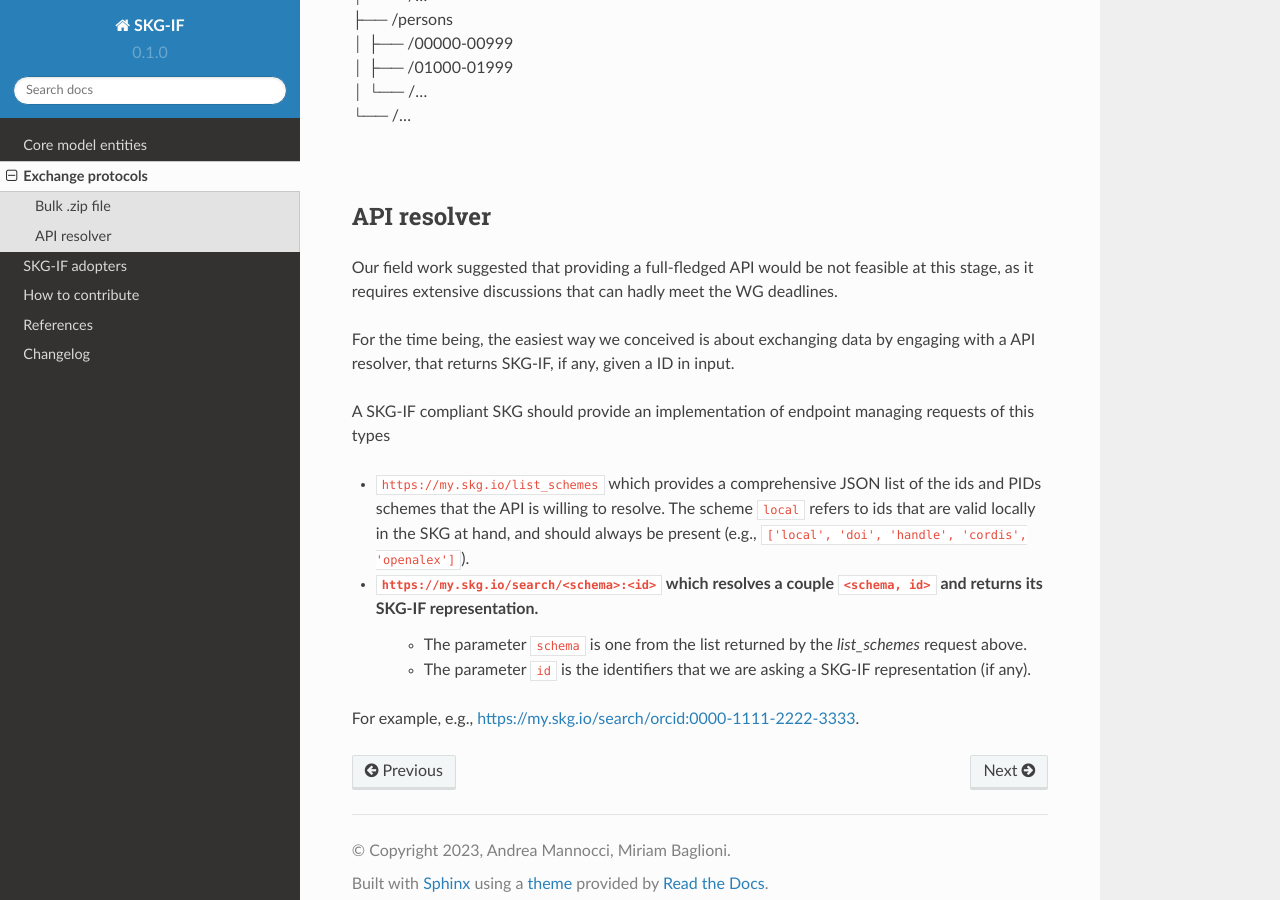
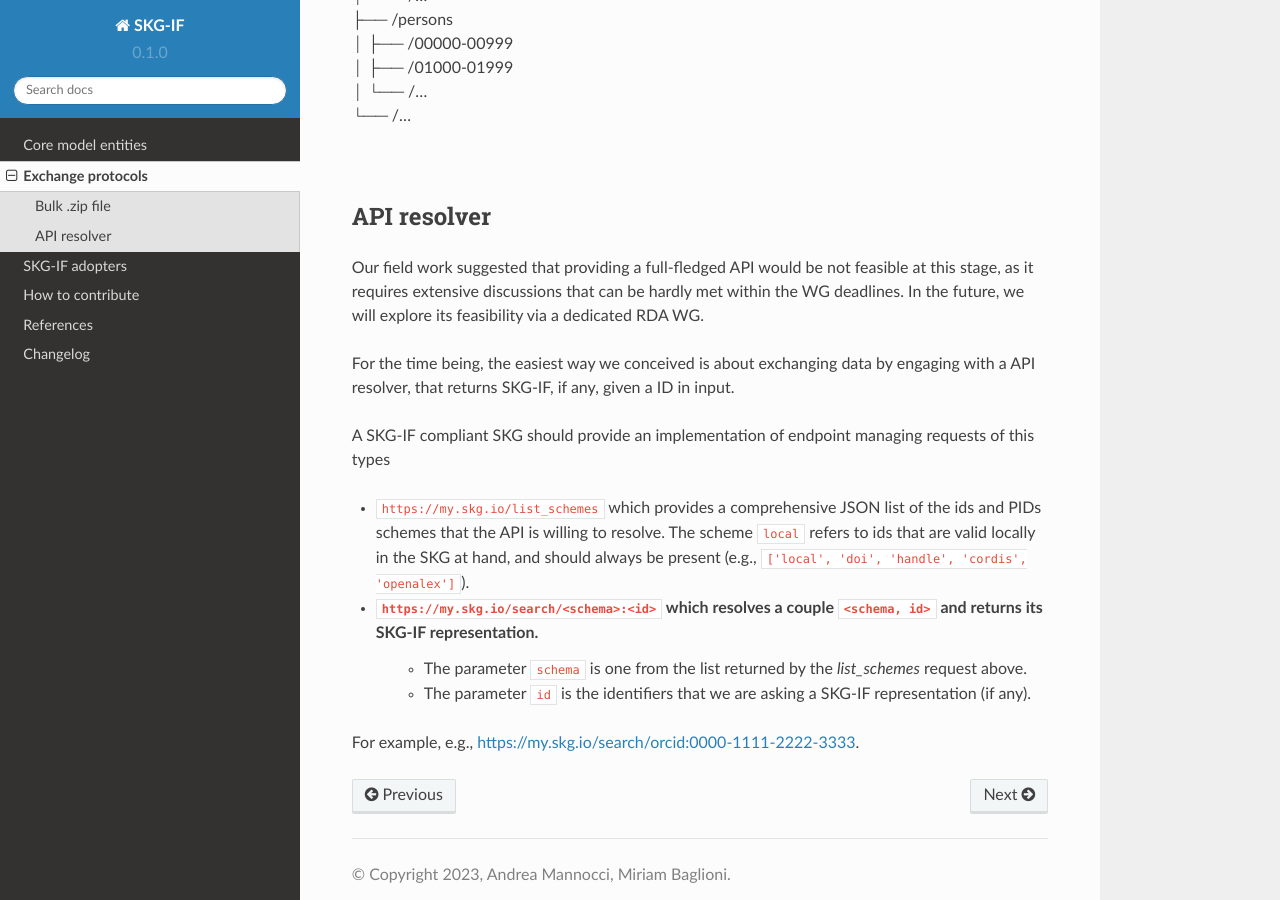
Before and after one commit to andremann/SKG-IF, a Sphinx documentation site: the page built from docs/source/exchange.rst, in a window 1280 px wide and 900 px high, scrolled down 809 px. Built offline with Sphinx 7.4.7 and the Read the Docs theme 2.0.0, drawn with Linux system fonts in a browser that asks for light colours; pages that are not in the unit, such as notebooks, are missing from menus.

Commit message:
fixing typos in exchange

```diff
--- a/docs/source/exchange.rst
+++ b/docs/source/exchange.rst
@@ -41,7 +41,8 @@ To ease the consumption of such a file, the following structure has been agreed
 
 API resolver
 ================================================================
-Our field work suggested that providing a full-fledged API would be not feasible at this stage, as it requires extensive discussions that can hadly meet the WG deadlines.
+Our field work suggested that providing a full-fledged API would be not feasible at this stage, as it requires extensive discussions that can be hardly met within the WG deadlines.
+In the future, we will explore its feasibility via a dedicated RDA WG.
 
 For the time being, the easiest way we conceived is about exchanging data by engaging with a API resolver, that returns SKG-IF, if any, given a ID in input.
 
```
